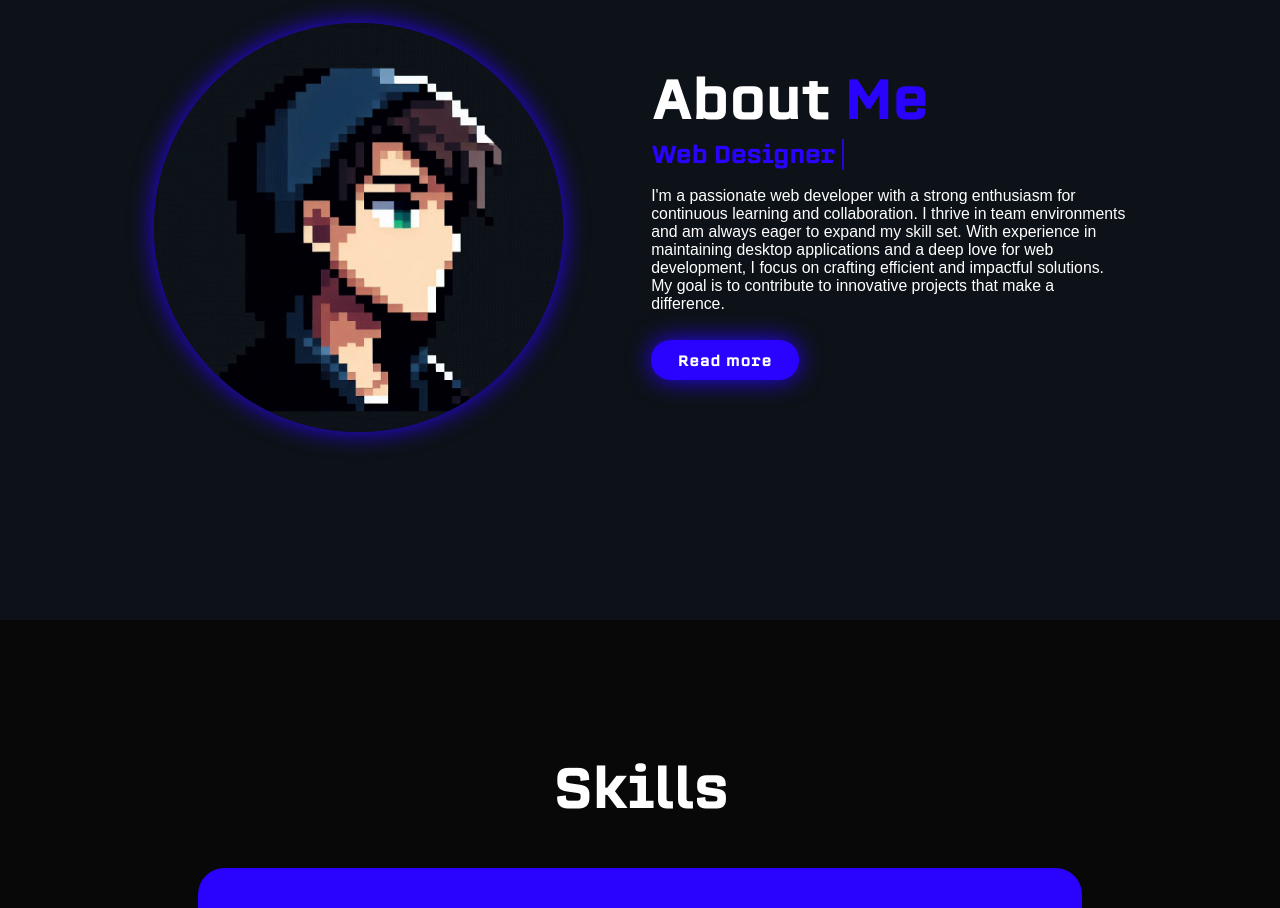
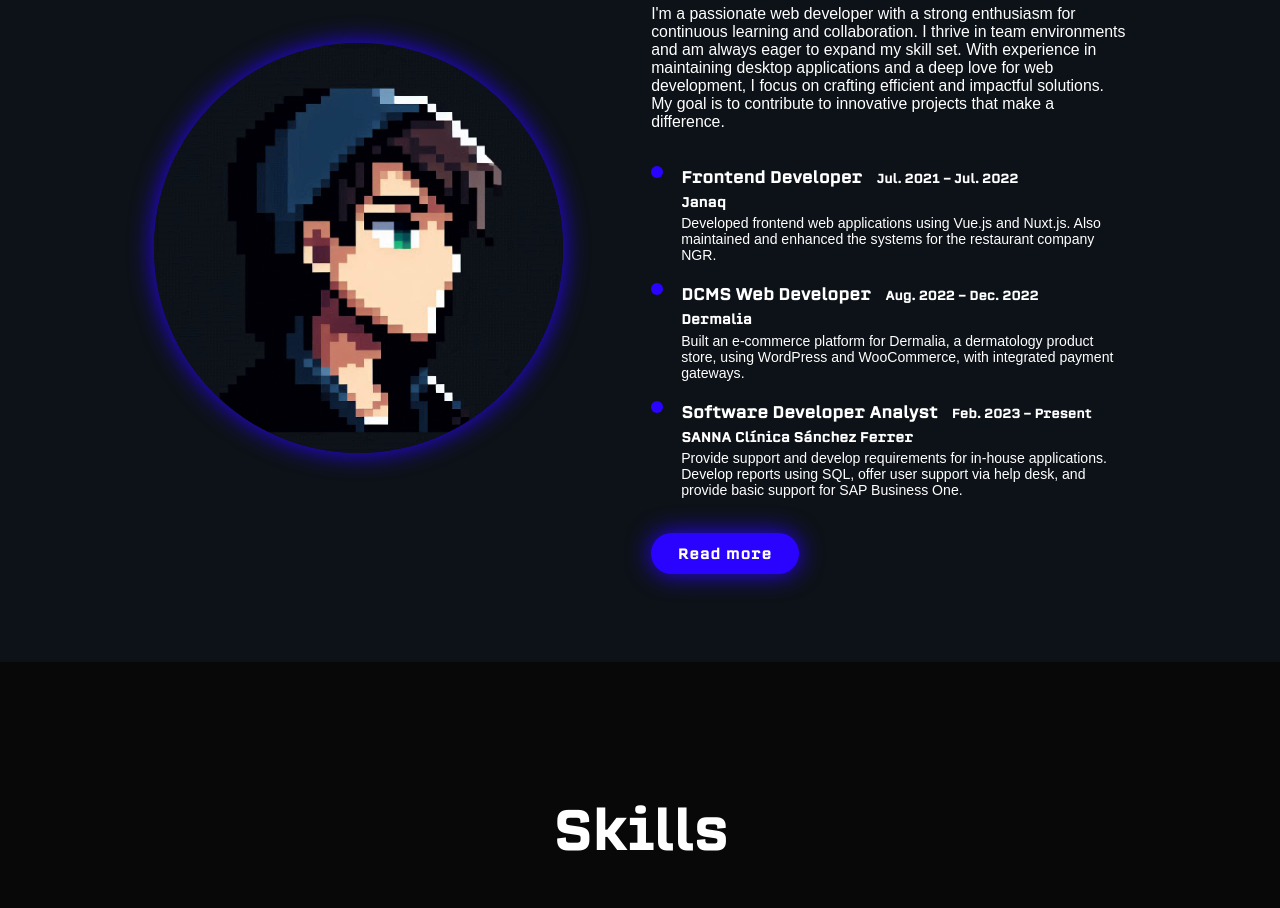
Before and after one commit to KyotaDev/portfolio, a plain HTML site: page index.html in a window 1280 px wide. Shown: the part 980-1888 px from the top of the page. Drawn offline with nearby package versions, Linux system fonts and the light colour scheme; a web font is replaced by a local one.

Commit message:
Add(about): Add my work experience into my about section

```diff
--- a/css/main.css
+++ b/css/main.css
@@ -319,6 +319,53 @@ span{
     right: -8px;
     animation: cursor 0.6s infinite, typing 20s steps(14) infinite;
 }
+.timeline {
+    margin: 4rem 0;
+    padding: 0;
+    list-style: none;
+    position: relative;
+}
+
+.timeline-item {
+    margin-bottom: 20px;
+    padding-left: 30px;
+    position: relative;
+}
+
+.timeline-item .circle {
+    width: 12px;
+    height: 12px;
+    background-color: var(--main-color);
+    border-radius: 50%;
+    position: absolute;
+    left: 0;
+    top: 0;
+}
+
+.timeline-item h4 {
+    margin: 0 0 5px;
+    font-size: 1.8rem;
+    color: var(--text-color);
+}
+
+.timeline-item h4 span {
+    font-size: 1.4rem;
+    color: white;
+    margin-left: 10px;
+}
+
+.timeline-item h6 {
+    margin: 0.5rem 0;
+    font-size: 1.5rem;
+    color: var(--text-color);
+}
+
+.timeline-item p {
+    margin: 0;
+    color: var(--text-color);
+    font-size: 1.6rem;
+}
+
 ::-webkit-scrollbar{
     width: 15px;
 }
@@ -730,6 +777,10 @@ span{
     .about img {
         width: 64vw;
     }
+    .timeline-item h4 span {
+        display: block;
+        margin: 0.5rem 0;
+    }
     .skills-container{
         margin: 0 1rem;
     }
--- a/index.html
+++ b/index.html
@@ -63,12 +63,29 @@
             <h2 class="heading">About
                     <span>Me</span>
             </h2>
-            <h3 class="text-animation">
-                <span></span>
-            </h3>
             <p>
                 I'm a passionate web developer with a strong enthusiasm for continuous learning and collaboration. I thrive in team environments and am always eager to expand my skill set. With experience in maintaining desktop applications and a deep love for web development, I focus on crafting efficient and impactful solutions. My goal is to contribute to innovative projects that make a difference.
             </p>
+            <div class="timeline">
+                <div class="timeline-item">
+                    <div class="circle"></div>
+                    <h4>Frontend Developer <span>Jul. 2021 - Jul. 2022</span></h4>
+                    <h6>Janaq</h6>
+                    <p>Developed frontend web applications using Vue.js and Nuxt.js. Also maintained and enhanced the systems for the restaurant company NGR.</p>
+                </div>
+                <div class="timeline-item">
+                    <div class="circle"></div>
+                    <h4>DCMS Web Developer <span>Aug. 2022 - Dec. 2022</span></h4>
+                    <h6>Dermalia</h6>
+                    <p>Built an e-commerce platform for Dermalia, a dermatology product store, using WordPress and WooCommerce, with integrated payment gateways.</p>
+                </div>
+                <div class="timeline-item">
+                    <div class="circle"></div>
+                    <h4>Software Developer Analyst <span>Feb. 2023 - Present</span></h4>
+                    <h6>SANNA Clínica Sánchez Ferrer</h6>
+                    <p>Provide support and develop requirements for in-house applications. Develop reports using SQL, offer user support via help desk, and provide basic support for SAP Business One.</p>
+                </div>
+            </div>
             <a href="#" class="btn">
                 Read more
             </a>
```
